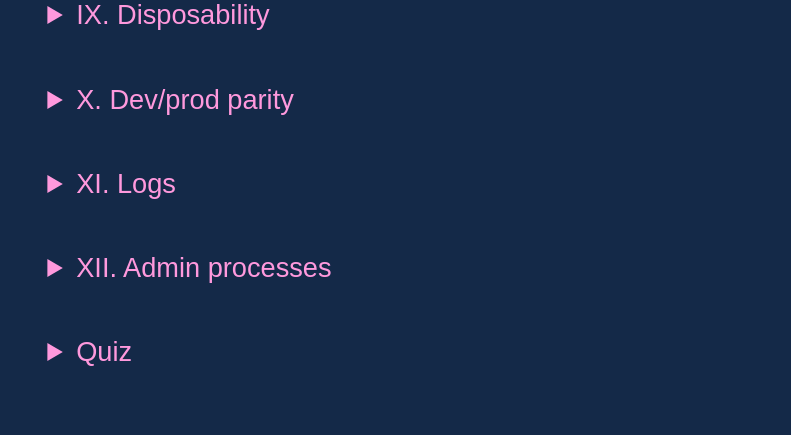
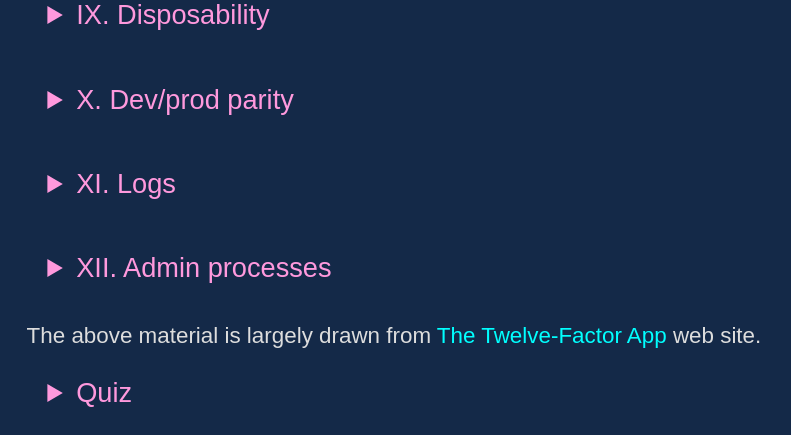
Before and after one commit to gcallah/OnlineDevops, a Django app: template devops/templates/twelve.html in a window 1280 px wide. Shown: the part 1101-1536 px from the top of the page, without its empty margins (22-813 px from the left). Before the commit the page ends 1467 px from the top, so only its background shows below. Run offline with Django 3.2, Linux system fonts and the light colour scheme; data comes from the database, SQL or seed files in the repository; the template is opened without the code that fills it: values that come from a table or form of the project are taken from there, most other values are stand-ins (such as "Sample title", 1, 10 or a date in 2020); some libraries are stand-ins or nearby versions.

Commit message:
Put in link to 12-factor web page.

```diff
--- a/devops/templates/twelve.html
+++ b/devops/templates/twelve.html
@@ -304,9 +304,15 @@
             </summary>
 
             <p>
-
+                More to come!
             </p>
         </details>
+
+        <p>
+            The above material is largely drawn from
+            <a href="https://12factor.net/processes">The Twelve-Factor App</a>
+            web site.
+        </p>
 
 
         {% include 'quiz.html' %}
```
